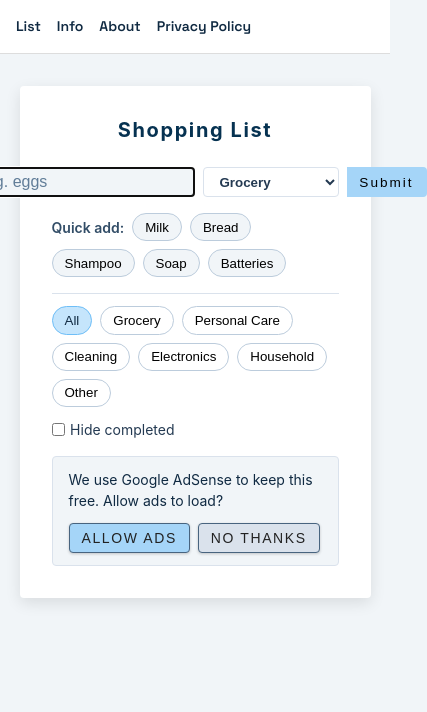
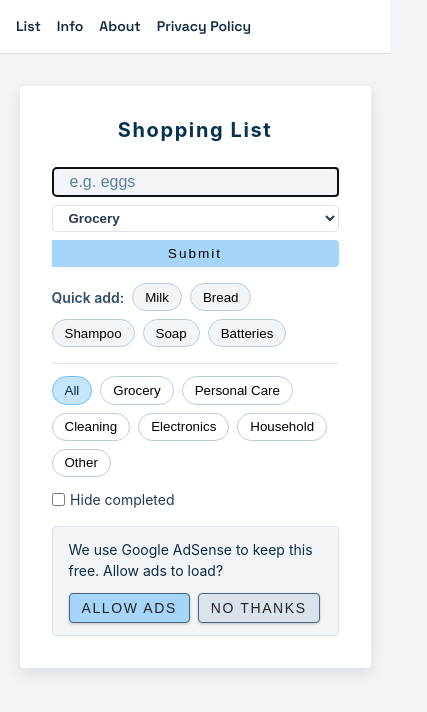
Before and after one commit to afplana/shopping-list, a React (Create React App) app: page / in a window 390 px wide. Shown: the top 712 px of the page, 427 px wide, since content can reach past the window. Built offline with nearby package versions, Linux system fonts and the light colour scheme.

Commit message:
Set .form-control to wrap by default with inputs and selects taking full width on small screens

```diff
--- a/src/index.css
+++ b/src/index.css
@@ -231,6 +231,7 @@ Grocery List
   display: flex;
   justify-content: center;
   gap: 0.5rem;
+  flex-wrap: wrap;
 }
 
 .grocery {
@@ -241,7 +242,7 @@ Grocery List
   border-bottom-left-radius: var(--radius);
   border-color: transparent;
   font-size: 1rem;
-  flex: 1 0 auto;
+  flex: 1 1 100%;
   color: var(--clr-grey-5);
 }
 
@@ -252,6 +253,7 @@ Grocery List
   background: var(--clr-white);
   color: var(--clr-grey-2);
   font-weight: 600;
+  flex: 1 1 100%;
 }
 
 .grocery::placeholder {
@@ -262,7 +264,7 @@ Grocery List
 .submit-btn {
   background: var(--clr-primary-8);
   border-color: transparent;
-  flex: 0 0 5rem;
+  flex: 1 1 100%;
   display: grid;
   align-items: center;
   padding: 0.25rem;
@@ -274,6 +276,24 @@ Grocery List
   content: var(--clr-primary-5);
   transition: var(--transition);
   font-size: 0.85rem;
+}
+
+@media screen and (min-width: 640px) {
+  .form-control {
+    flex-wrap: nowrap;
+  }
+
+  .grocery {
+    flex: 1 1 auto;
+  }
+
+  .category-select {
+    flex: 0 0 auto;
+  }
+
+  .submit-btn {
+    flex: 0 0 5rem;
+  }
 }
 
 .submit-btn:hover {
```
